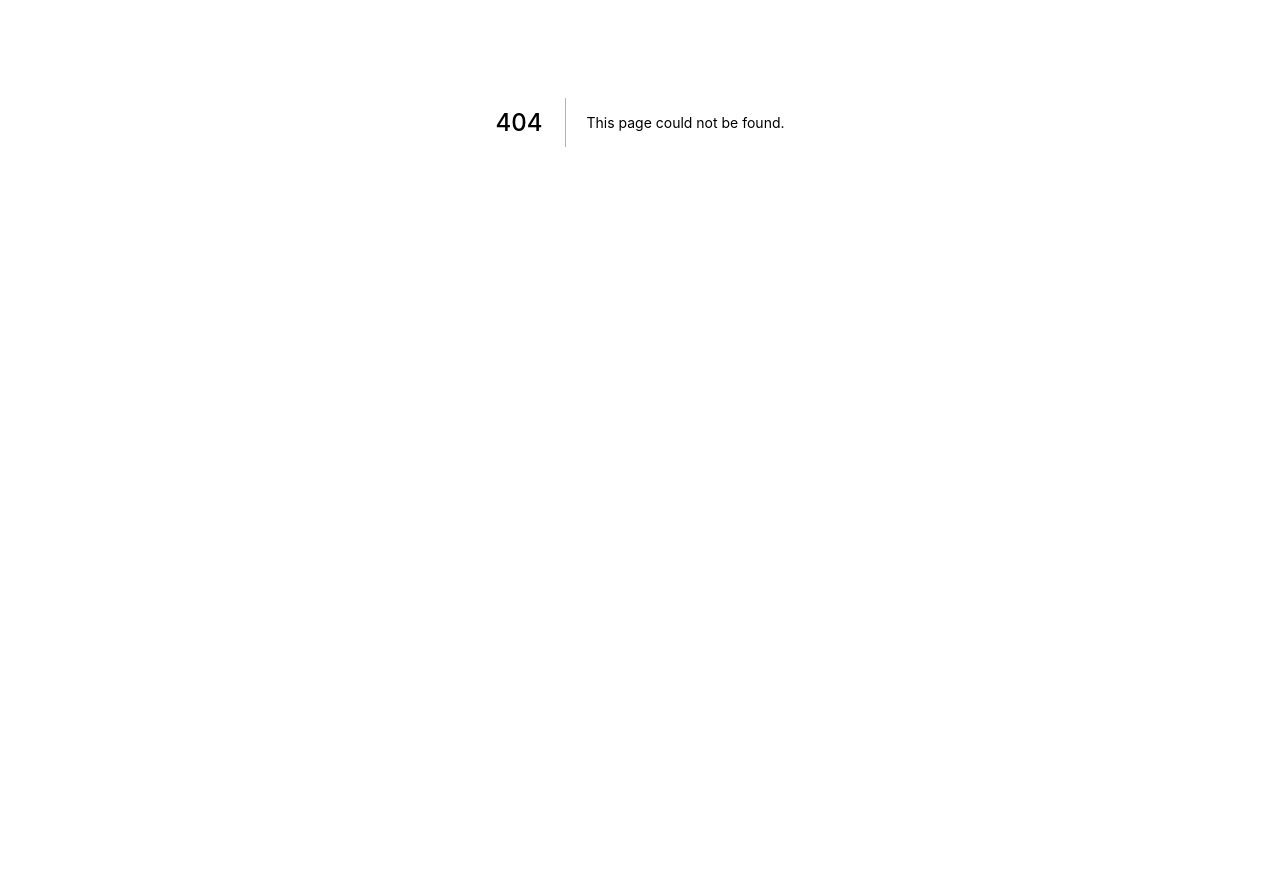
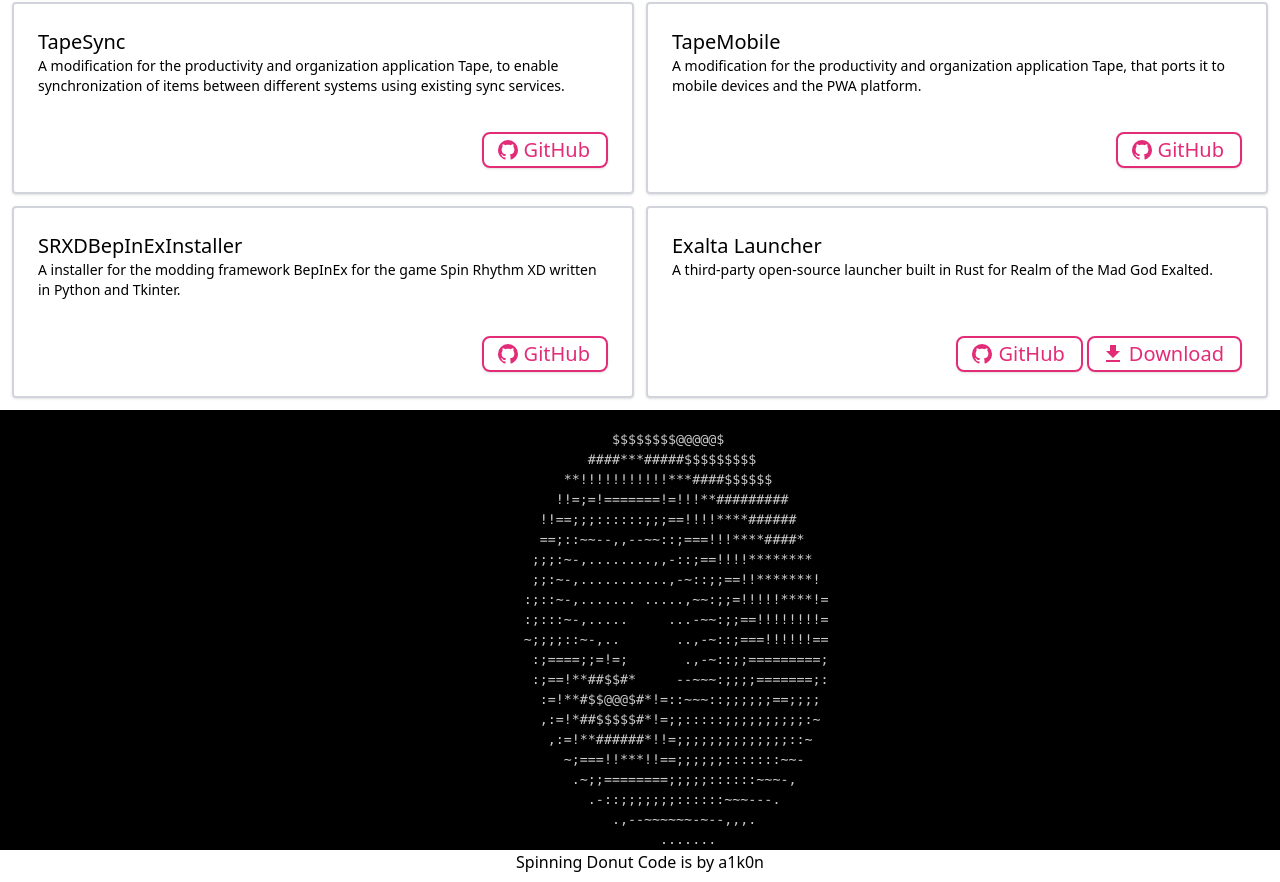
Before and after one commit to amydevs/amydevs.github.io, a Next.js app: page /portfolio in a window 1280 px wide. Before the commit this address had no page. Shown: the part 278-1160 px from the top of the page. Before the commit the page ends 800 px from the top, so only its background shows below. Built offline with nearby package versions, Linux system fonts and the light colour scheme.

Commit message:
added portfolio

```diff
--- a/src/components/ProjectCard.tsx
+++ b/src/components/ProjectCard.tsx
@@ -1,5 +1,4 @@
 import { NextPage } from "next";
-import styles from 'styles/components/ProjectCard.module.scss';
 
 import IconButton, { IconButtonProps } from "./IconButton";
 
@@ -11,10 +10,10 @@ export interface ProjectCardProps {
 
 const ProjectCard: NextPage<ProjectCardProps> = (props) => {
     return (
-        <div className={styles.card}>
+        <div className="card">
             <span className='title'>{props.title}</span>
-            <div className={styles.description}>{props.description}</div>
-            <div className={styles.actions}>
+            <div className="">{props.description}</div>
+            <div className="">
                 {
                     props.actions.map((action, i) => {
                         return <IconButton key={i} {...action}></IconButton>
--- /dev/null
+++ b/src/pages/portfolio.tsx
@@ -0,0 +1,45 @@
+import type { NextPage } from "next";
+
+import Donut from "components/Donut";
+import ProjectCard from "components/ProjectCard";
+
+import project_cards from "cfg/project_cards";
+import Link from "next/link";
+import IconButton from "components/IconButton";
+
+const Portfolio: NextPage = () => {
+    return(
+        <div className="pt-16 pb-2">
+            <div className="flex flex-wrap gap-3 p-3 flex-col sm:flex-row">
+                {
+                    project_cards.map((card, i) => {
+                        return (
+                            <div key={i} className="card hover flex-1 sm:flex-[1_0_49.2%] min-h-[24vh]">
+                                <h1>
+                                    {card.title}
+                                </h1>
+                                <div className="text-sm flex-1">
+                                    {card.description}
+                                </div>
+                                <div className="flex self-end gap-1">
+                                    {card.actions.map((action, i) => (
+                                        <IconButton key={i} {...action} />
+                                    ))}
+                                </div>
+                            </div>
+                        )
+                    })
+                }
+            </div>
+            <Donut />
+            <div className="text-center">
+                Spinning Donut Code is by&nbsp;
+                <a href="https://www.a1k0n.net/2011/07/20/donut-math.html">
+                    a1k0n
+                </a>
+            </div>
+        </div>
+    );
+}
+
+export default Portfolio;
--- a/src/styles/globals.css
+++ b/src/styles/globals.css
@@ -4,7 +4,10 @@
 
 @layer base {
     .card {
-        @apply flex flex-col justify-center rounded border-2 border-primary p-6 shadow-xl
+        @apply flex flex-col rounded border-2 border-primary p-6 shadow
+    }
+    .card.hover {
+        @apply sm:border-gray-300 sm:hover:border-primary transition-all hover:shadow-2xl
     }
     .card > h1 {
         @apply text-xl
```
